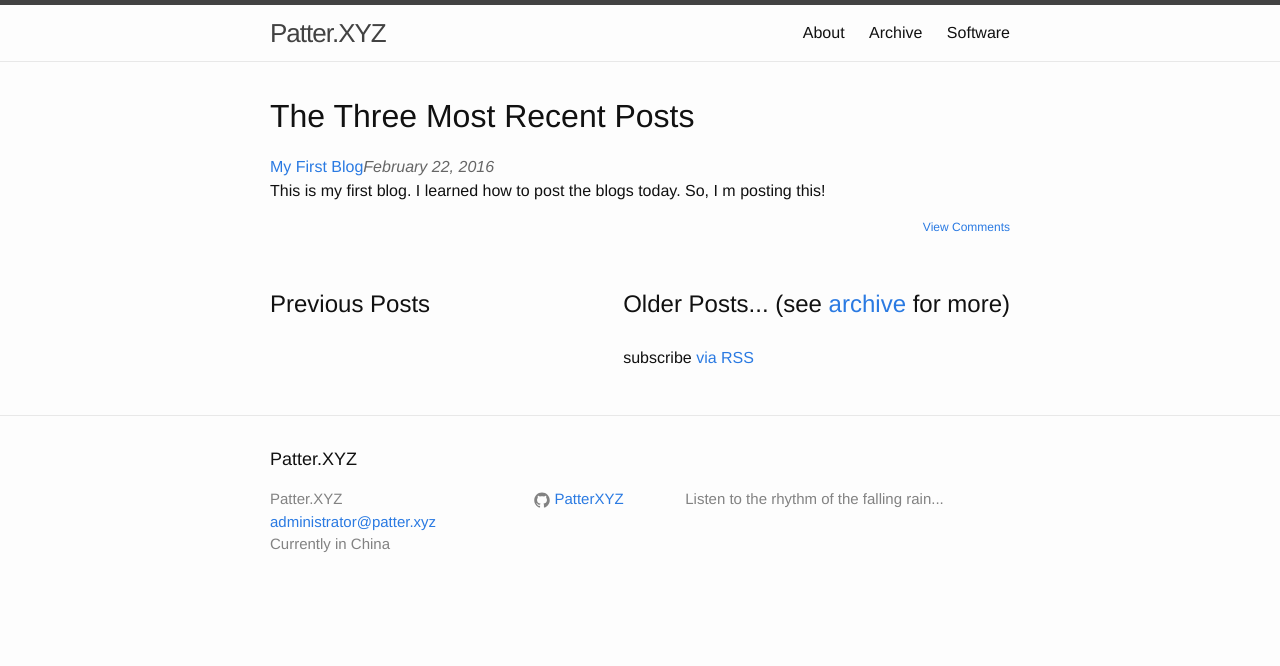
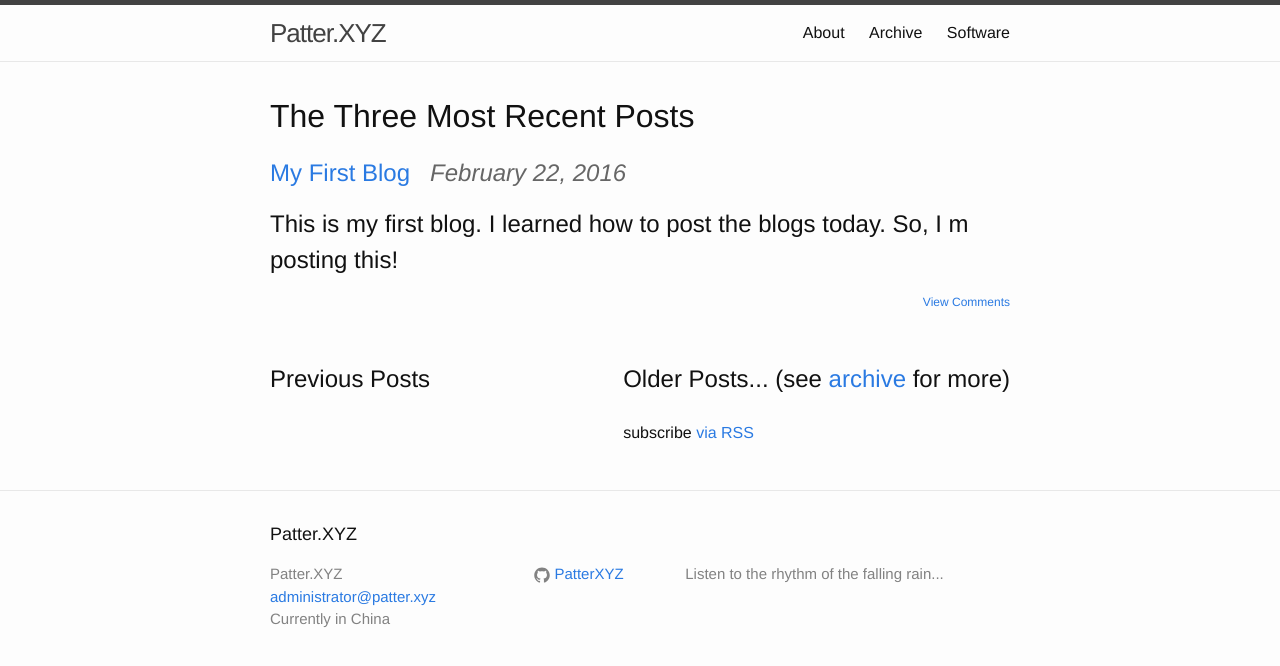
Before and after one commit to PatterXYZ/Blog, a Jekyll site: the page built from index.html, in a window 1280 px wide. Shown: the top 666 px of the page. Built offline with Jekyll 4.4.1, drawn with Linux system fonts in a browser that asks for light colours; comment, search, counter and statistics services are not loaded.

Commit message:
a change

```diff
--- a/index.html
+++ b/index.html
@@ -8,7 +8,7 @@ layout: default
   </div>
   {% for post in site.posts limit:3 %}
   <div class="post">
-    <a href="{{ post.url }}">{{post.title}}</a><span class="date">{{ post.date | date:"%B %d, %Y" }}</span>
+    <h2><a href="{{ post.url }}">{{post.title}}</a> &nbsp; <span class="date">{{ post.date | date:"%B %d, %Y" }}</span><h2>
     {{ post.content }}
     <div class="view_comments_link">
       <a href="{{ post.url }}#disqus_thread">View Comments</a> <br />
```
